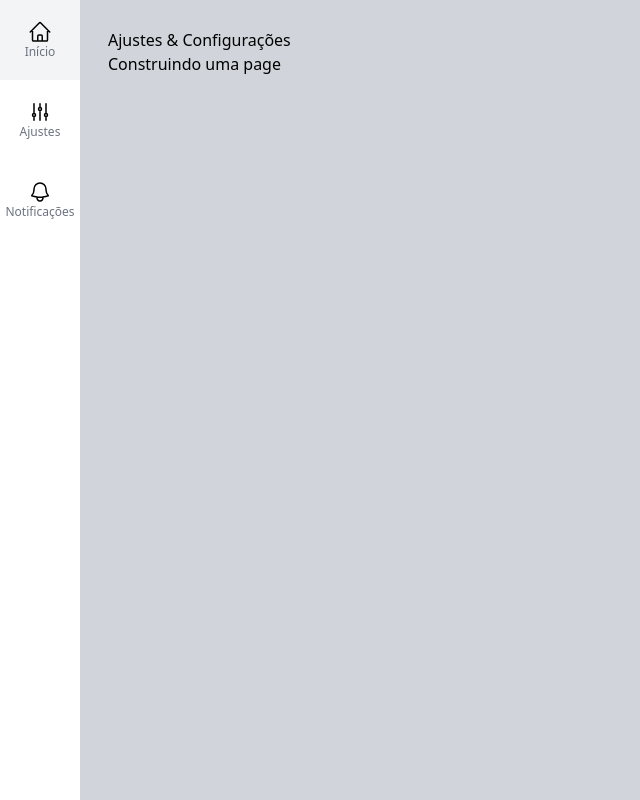
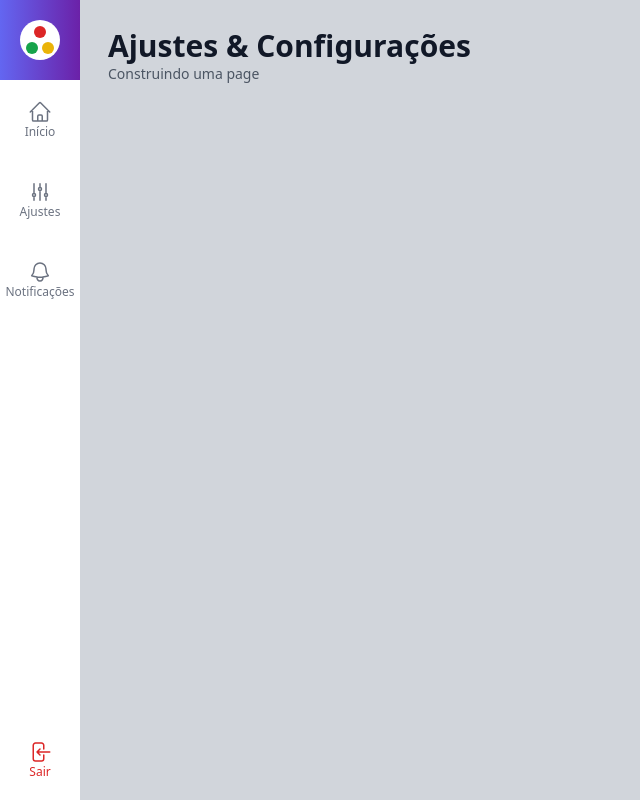
Before and after one commit to Iagohcc/adminTemplate, a Next.js app in the folder admin-template/: page /ajustes in a window 1280 px wide. Shown: the whole page, without its empty margins (0-640 px from the left). Built offline with nearby package versions, Linux system fonts and the light colour scheme.

Commit message:
estilização menu lateral

```diff
--- a/admin-template/src/components/Icons/index.tsx
+++ b/admin-template/src/components/Icons/index.tsx
@@ -19,3 +19,9 @@ export const IconNotificacoes = (
     <path strokeLinecap="round" strokeLinejoin="round" d="M14.857 17.082a23.848 23.848 0 005.454-1.31A8.967 8.967 0 0118 9.75v-.7V9A6 6 0 006 9v.75a8.967 8.967 0 01-2.312 6.022c1.733.64 3.56 1.085 5.455 1.31m5.714 0a24.255 24.255 0 01-5.714 0m5.714 0a3 3 0 11-5.714 0" />
   </svg>
 )
+
+export const IconSair = (
+  <svg xmlns="http://www.w3.org/2000/svg" fill="none" viewBox="0 0 24 24" strokeWidth={1.5} stroke="currentColor" className="w-6 h-6">
+    <path strokeLinecap="round" strokeLinejoin="round" d="M15.75 9V5.25A2.25 2.25 0 0013.5 3h-6a2.25 2.25 0 00-2.25 2.25v13.5A2.25 2.25 0 007.5 21h6a2.25 2.25 0 002.25-2.25V15M12 9l-3 3m0 0l3 3m-3-3h12.75" />
+  </svg>
+)
--- a/admin-template/src/components/template/Layout.tsx
+++ b/admin-template/src/components/template/Layout.tsx
@@ -10,9 +10,9 @@ interface LayoutProps {
 
 export default function Layout(props: LayoutProps) {
     return (
-        <div className='flex h-screen w-screen'>
+        <div className="flex h-screen w-screen">
             <MenuLateral />
-            <div className='flex flex-col p-7 bg-gray-300 w-full'>
+            <div className="flex flex-col p-7 bg-gray-300 w-full">
                 <Cabecalho titulo={props.titulo} subtitulo={props.subtitulo} />
                 <Conteudo>
                     {props.children}
--- /dev/null
+++ b/admin-template/src/components/template/Logo.tsx
@@ -0,0 +1,11 @@
+export default function Logo() {
+    return (
+        <div className="flex flex-col items-center justify-center h-10 w-10 bg-white rounded-full">
+            <div className="h-3 w-3 rounded-full bg-red-600 mb-0.5" />
+            <div className="flex mt-0.5">
+                <div className="h-3 w-3 rounded-full bg-green-600 mr-0.5" />
+                <div className="h-3 w-3 rounded-full bg-yellow-500 ml-0.5" />
+            </div>
+        </div>
+    )
+}
--- a/admin-template/src/components/template/MenuItem.tsx
+++ b/admin-template/src/components/template/MenuItem.tsx
@@ -1,18 +1,33 @@
 import Link from "next/link";
 
 interface MenuItem {
-    url: string,
+    url?: string,
     texto: string,
     icone: any,
+    className?: string,
+    onClick?: (evento: any) => void,
 }
 
 export default function MenuItem(props: MenuItem) {
+
+    function renderizarLink() {
+        return (
+            <div className={`flex flex-col justify-center items-center h-20 w-20 text-gray-500 ${props.className}`}>
+                {props.icone}
+                <span className="text-xs font-light">{props.texto}</span>
+            </div>
+        )
+    }
+
     return (
-        <li className={`hover:bg-gray-100`}>
-            <Link className='flex flex-col justify-center items-center h-20 w-20' href={props.url}>
-                {props.icone}
-                <span className='text-xs font-light text-gray-500'>{props.texto}</span>
-            </Link>
+        <li onClick={props.onClick} className={`hover:bg-gray-100 cursor-pointer`}>
+            {props.url ? (
+                <Link href={props.url}>
+                    {renderizarLink()}
+                </Link>
+            ) : (
+                renderizarLink()
+            )}
         </li>
     )
 }
--- a/admin-template/src/components/template/MenuLateral.tsx
+++ b/admin-template/src/components/template/MenuLateral.tsx
@@ -1,15 +1,26 @@
 
-import { IconHome, IconAjuste, IconNotificacoes } from "../Icons";
+import { IconHome, IconAjuste, IconNotificacoes, IconSair } from "../Icons";
+import Logo from "./Logo";
 import MenuItem from "./MenuItem";
 
 export default function MenuLateral() {
     return (
-        <aside>
-            <ul>
+        <aside className="flex flex-col">
+            <div className="flex flex-col items-center justify-center bg-gradient-to-r from-indigo-500 to-purple-800 h-20 w-20">
+                <Logo />
+            </div>
+            <ul className="flex-grow">
                 <MenuItem url="/" texto="Início" icone={IconHome} />
                 <MenuItem url="/ajustes" texto="Ajustes" icone={IconAjuste} />
                 <MenuItem url="/notificacoes" texto="Notificações" icone={IconNotificacoes} />
             </ul>
+            <ul >
+                <MenuItem
+                    onClick={() => console.log('logout')}
+                    texto="Sair"
+                    icone={IconSair}
+                    className={`text-red-600 hover:bg-red-400 hover:text-white`} />
+            </ul>
         </aside>
     )
 }
--- a/admin-template/src/components/template/Titulo.tsx
+++ b/admin-template/src/components/template/Titulo.tsx
@@ -7,8 +7,8 @@ interface TituloProps {
 export default function Titulo(props: TituloProps) {
     return (
         <div>
-            <h1>{props.titulo}</h1>
-            <h2>{props.subtitulo}</h2>
+            <h1 className="font-black text-3xl text-gray-900">{props.titulo}</h1>
+            <h2 className="font-light text-sm text-gray-600">{props.subtitulo}</h2>
         </div>
     )
 }
--- /dev/null
+++ b/admin-template/src/styles/Home.module.css
@@ -0,0 +1,278 @@
+.main {
+  display: flex;
+  flex-direction: column;
+  justify-content: space-between;
+  align-items: center;
+  padding: 6rem;
+  min-height: 100vh;
+}
+
+.description {
+  display: inherit;
+  justify-content: inherit;
+  align-items: inherit;
+  font-size: 0.85rem;
+  max-width: var(--max-width);
+  width: 100%;
+  z-index: 2;
+  font-family: var(--font-mono);
+}
+
+.description a {
+  display: flex;
+  justify-content: center;
+  align-items: center;
+  gap: 0.5rem;
+}
+
+.description p {
+  position: relative;
+  margin: 0;
+  padding: 1rem;
+  background-color: rgba(var(--callout-rgb), 0.5);
+  border: 1px solid rgba(var(--callout-border-rgb), 0.3);
+  border-radius: var(--border-radius);
+}
+
+.code {
+  font-weight: 700;
+  font-family: var(--font-mono);
+}
+
+.grid {
+  display: grid;
+  grid-template-columns: repeat(4, minmax(25%, auto));
+  width: var(--max-width);
+  max-width: 100%;
+}
+
+.card {
+  padding: 1rem 1.2rem;
+  border-radius: var(--border-radius);
+  background: rgba(var(--card-rgb), 0);
+  border: 1px solid rgba(var(--card-border-rgb), 0);
+  transition: background 200ms, border 200ms;
+}
+
+.card span {
+  display: inline-block;
+  transition: transform 200ms;
+}
+
+.card h2 {
+  font-weight: 600;
+  margin-bottom: 0.7rem;
+}
+
+.card p {
+  margin: 0;
+  opacity: 0.6;
+  font-size: 0.9rem;
+  line-height: 1.5;
+  max-width: 30ch;
+}
+
+.center {
+  display: flex;
+  justify-content: center;
+  align-items: center;
+  position: relative;
+  padding: 4rem 0;
+}
+
+.center::before {
+  background: var(--secondary-glow);
+  border-radius: 50%;
+  width: 480px;
+  height: 360px;
+  margin-left: -400px;
+}
+
+.center::after {
+  background: var(--primary-glow);
+  width: 240px;
+  height: 180px;
+  z-index: -1;
+}
+
+.center::before,
+.center::after {
+  content: '';
+  left: 50%;
+  position: absolute;
+  filter: blur(45px);
+  transform: translateZ(0);
+}
+
+.logo,
+.thirteen {
+  position: relative;
+}
+
+.thirteen {
+  display: flex;
+  justify-content: center;
+  align-items: center;
+  width: 75px;
+  height: 75px;
+  padding: 25px 10px;
+  margin-left: 16px;
+  transform: translateZ(0);
+  border-radius: var(--border-radius);
+  overflow: hidden;
+  box-shadow: 0px 2px 8px -1px #0000001a;
+}
+
+.thirteen::before,
+.thirteen::after {
+  content: '';
+  position: absolute;
+  z-index: -1;
+}
+
+/* Conic Gradient Animation */
+.thirteen::before {
+  animation: 6s rotate linear infinite;
+  width: 200%;
+  height: 200%;
+  background: var(--tile-border);
+}
+
+/* Inner Square */
+.thirteen::after {
+  inset: 0;
+  padding: 1px;
+  border-radius: var(--border-radius);
+  background: linear-gradient(
+    to bottom right,
+    rgba(var(--tile-start-rgb), 1),
+    rgba(var(--tile-end-rgb), 1)
+  );
+  background-clip: content-box;
+}
+
+/* Enable hover only on non-touch devices */
+@media (hover: hover) and (pointer: fine) {
+  .card:hover {
+    background: rgba(var(--card-rgb), 0.1);
+    border: 1px solid rgba(var(--card-border-rgb), 0.15);
+  }
+
+  .card:hover span {
+    transform: translateX(4px);
+  }
+}
+
+@media (prefers-reduced-motion) {
+  .thirteen::before {
+    animation: none;
+  }
+
+  .card:hover span {
+    transform: none;
+  }
+}
+
+/* Mobile */
+@media (max-width: 700px) {
+  .content {
+    padding: 4rem;
+  }
+
+  .grid {
+    grid-template-columns: 1fr;
+    margin-bottom: 120px;
+    max-width: 320px;
+    text-align: center;
+  }
+
+  .card {
+    padding: 1rem 2.5rem;
+  }
+
+  .card h2 {
+    margin-bottom: 0.5rem;
+  }
+
+  .center {
+    padding: 8rem 0 6rem;
+  }
+
+  .center::before {
+    transform: none;
+    height: 300px;
+  }
+
+  .description {
+    font-size: 0.8rem;
+  }
+
+  .description a {
+    padding: 1rem;
+  }
+
+  .description p,
+  .description div {
+    display: flex;
+    justify-content: center;
+    position: fixed;
+    width: 100%;
+  }
+
+  .description p {
+    align-items: center;
+    inset: 0 0 auto;
+    padding: 2rem 1rem 1.4rem;
+    border-radius: 0;
+    border: none;
+    border-bottom: 1px solid rgba(var(--callout-border-rgb), 0.25);
+    background: linear-gradient(
+      to bottom,
+      rgba(var(--background-start-rgb), 1),
+      rgba(var(--callout-rgb), 0.5)
+    );
+    background-clip: padding-box;
+    backdrop-filter: blur(24px);
+  }
+
+  .description div {
+    align-items: flex-end;
+    pointer-events: none;
+    inset: auto 0 0;
+    padding: 2rem;
+    height: 200px;
+    background: linear-gradient(
+      to bottom,
+      transparent 0%,
+      rgb(var(--background-end-rgb)) 40%
+    );
+    z-index: 1;
+  }
+}
+
+/* Tablet and Smaller Desktop */
+@media (min-width: 701px) and (max-width: 1120px) {
+  .grid {
+    grid-template-columns: repeat(2, 50%);
+  }
+}
+
+@media (prefers-color-scheme: dark) {
+  .vercelLogo {
+    filter: invert(1);
+  }
+
+  .logo,
+  .thirteen img {
+    filter: invert(1) drop-shadow(0 0 0.3rem #ffffff70);
+  }
+}
+
+@keyframes rotate {
+  from {
+    transform: rotate(360deg);
+  }
+  to {
+    transform: rotate(0deg);
+  }
+}
```
Also changed, not shown: 1 other file (tests, documents, lock files or other folders).
